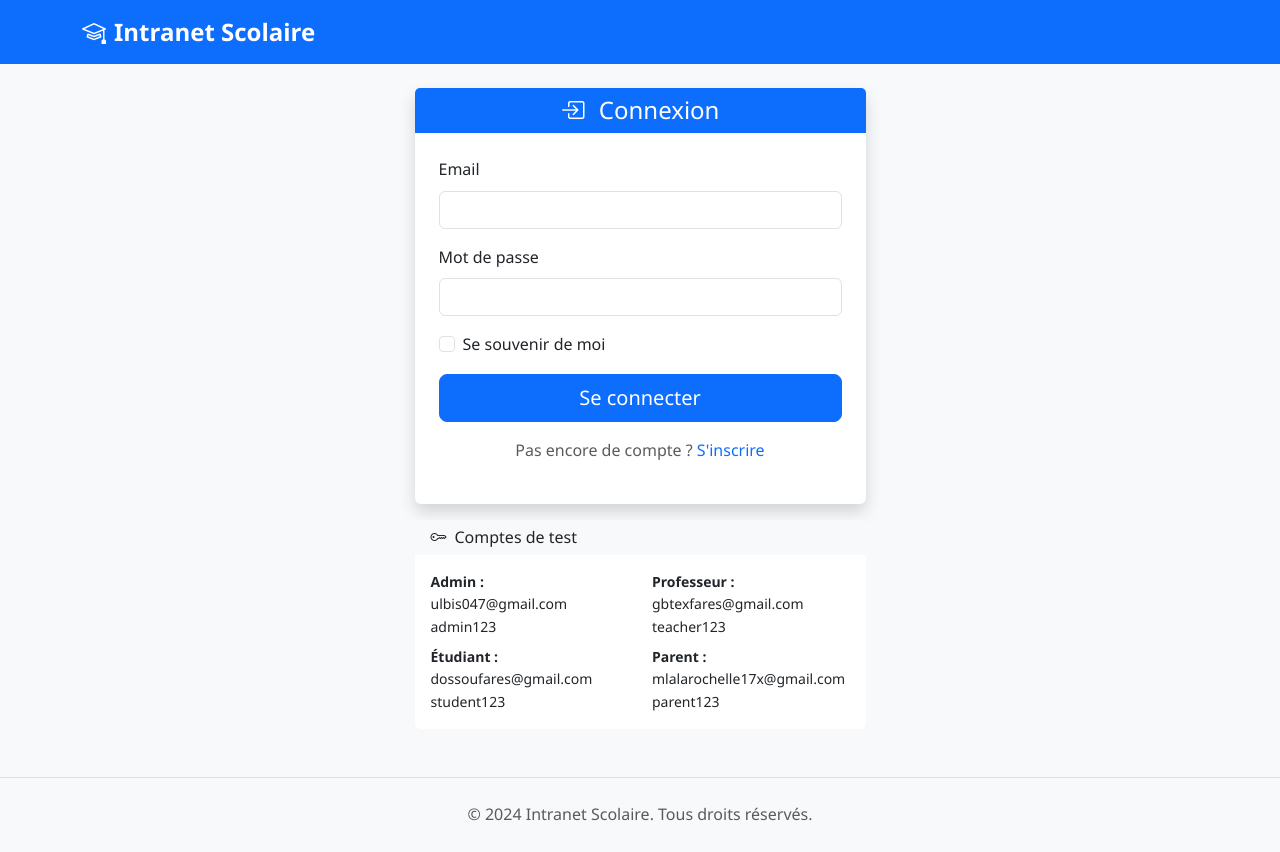
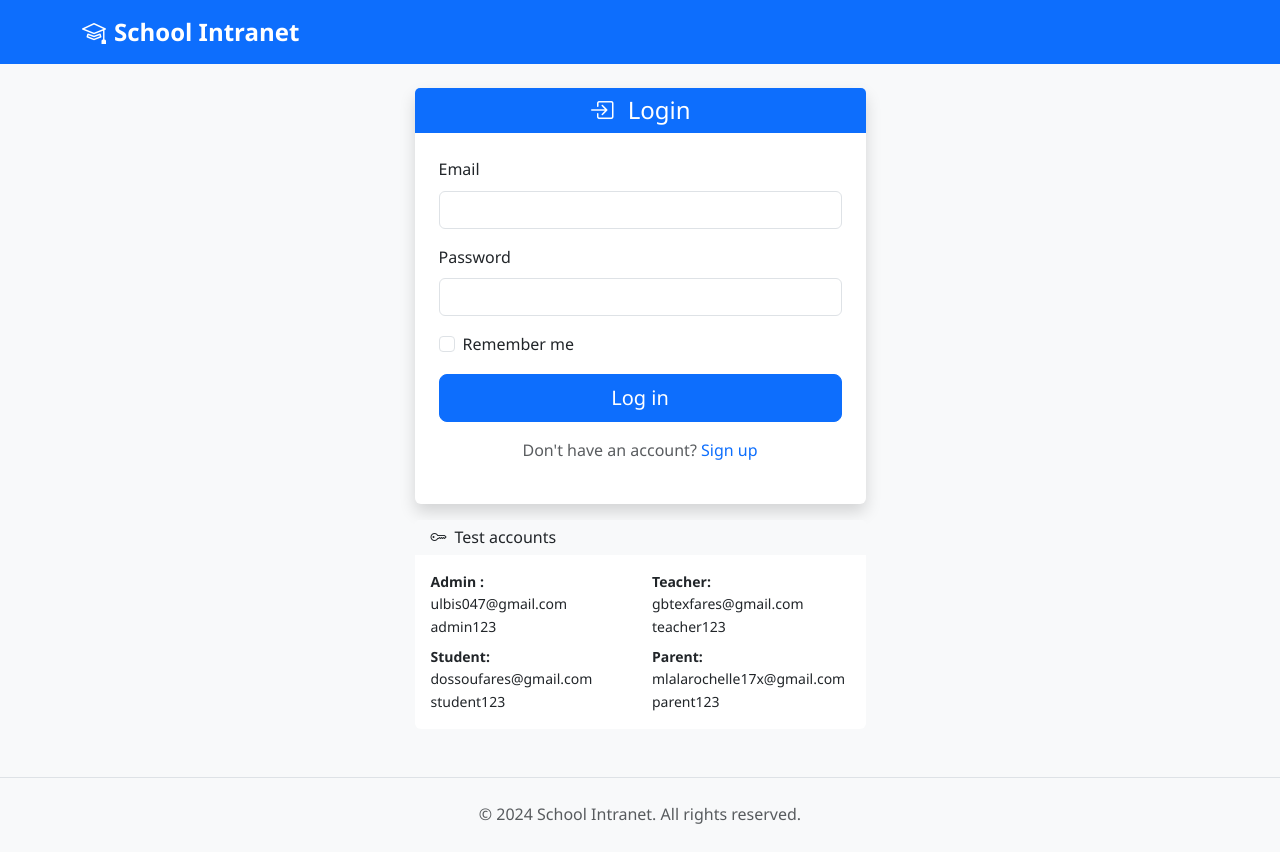
Before and after one commit to FaresDG/DataSecureProject, a Flask app: page /auth/login in a window 1280 px wide. Run offline with Flask 3, Linux system fonts and the light colour scheme; some libraries are stand-ins or nearby versions.

Commit message:
Translate site to English

```diff
--- a/forms.py
+++ b/forms.py
@@ -5,26 +5,26 @@ from models import User, Role, Student, Teacher
 
 class LoginForm(FlaskForm):
     email = StringField('Email', validators=[DataRequired(), Email()])
-    password = PasswordField('Mot de passe', validators=[DataRequired()])
-    remember_me = BooleanField('Se souvenir de moi')
-    submit = SubmitField('Se connecter')
+    password = PasswordField('Password', validators=[DataRequired()])
+    remember_me = BooleanField('Remember me')
+    submit = SubmitField('Log in')
 
 class MFAForm(FlaskForm):
     # Allow codes up to 16 characters for tests and future extensions
-    code = StringField('Code de vérification', validators=[DataRequired(), Length(min=6, max=16)])
-    remember_me = BooleanField('Se souvenir de moi')
-    submit = SubmitField('Vérifier')
+    code = StringField('Verification code', validators=[DataRequired(), Length(min=6, max=16)])
+    remember_me = BooleanField('Remember me')
+    submit = SubmitField('Verify')
 
 class RegisterForm(FlaskForm):
     email = StringField('Email', validators=[DataRequired(), Email()])
-    first_name = StringField('Prénom', validators=[DataRequired(), Length(min=2, max=50)])
-    last_name = StringField('Nom', validators=[DataRequired(), Length(min=2, max=50)])
-    phone = StringField('Téléphone', validators=[Optional(), Length(max=20)])
-    password = PasswordField('Mot de passe', validators=[DataRequired(), Length(min=8)])
-    password2 = PasswordField('Confirmer le mot de passe',
+    first_name = StringField('First name', validators=[DataRequired(), Length(min=2, max=50)])
+    last_name = StringField('Last name', validators=[DataRequired(), Length(min=2, max=50)])
+    phone = StringField('Phone', validators=[Optional(), Length(max=20)])
+    password = PasswordField('Password', validators=[DataRequired(), Length(min=8)])
+    password2 = PasswordField('Confirm password',
                              validators=[DataRequired(), EqualTo('password')])
-    role_id = SelectField('Rôle', coerce=int, validators=[DataRequired()])
-    submit = SubmitField('S\'inscrire')
+    role_id = SelectField('Role', coerce=int, validators=[DataRequired()])
+    submit = SubmitField('Sign up')
 
     def __init__(self, *args, **kwargs):
         super(RegisterForm, self).__init__(*args, **kwargs)
@@ -33,30 +33,30 @@ class RegisterForm(FlaskForm):
     def validate_email(self, email):
         user = User.query.filter_by(email=email.data).first()
         if user is not None:
-            raise ValidationError('Cette adresse email est déjà utilisée.')
+            raise ValidationError('This email address is already in use.')
 
 class UserForm(FlaskForm):
     email = StringField('Email', validators=[DataRequired(), Email()])
-    first_name = StringField('Prénom', validators=[DataRequired(), Length(min=2, max=50)])
-    last_name = StringField('Nom', validators=[DataRequired(), Length(min=2, max=50)])
-    phone = StringField('Téléphone', validators=[Optional(), Length(max=20)])
-    password = PasswordField('Mot de passe', validators=[Optional(), Length(min=8)])
-    role_id = SelectField('Rôle', coerce=int, validators=[DataRequired()])
-    is_active = BooleanField('Compte actif', default=True)
-    submit = SubmitField('Enregistrer')
+    first_name = StringField('First name', validators=[DataRequired(), Length(min=2, max=50)])
+    last_name = StringField('Last name', validators=[DataRequired(), Length(min=2, max=50)])
+    phone = StringField('Phone', validators=[Optional(), Length(max=20)])
+    password = PasswordField('Password', validators=[Optional(), Length(min=8)])
+    role_id = SelectField('Role', coerce=int, validators=[DataRequired()])
+    is_active = BooleanField('Active account', default=True)
+    submit = SubmitField('Save')
 
 class GradeForm(FlaskForm):
-    student_id = SelectField('Étudiant', coerce=int, validators=[DataRequired()])
-    course_id = SelectField('Matière', coerce=int, validators=[DataRequired()])
-    grade_value = FloatField('Note', validators=[DataRequired(), NumberRange(min=0, max=20)])
+    student_id = SelectField('Student', coerce=int, validators=[DataRequired()])
+    course_id = SelectField('Course', coerce=int, validators=[DataRequired()])
+    grade_value = FloatField('Grade', validators=[DataRequired(), NumberRange(min=0, max=20)])
     grade_type = SelectField('Type', choices=[
-        ('Contrôle', 'Contrôle'),
-        ('Examen', 'Examen'),
-        ('Devoir', 'Devoir'),
+        ('Test', 'Test'),
+        ('Exam', 'Exam'),
+        ('Homework', 'Homework'),
         ('Participation', 'Participation')
     ], validators=[DataRequired()])
-    comments = TextAreaField('Commentaires', validators=[Optional()])
-    submit = SubmitField('Ajouter la note')
+    comments = TextAreaField('Comments', validators=[Optional()])
+    submit = SubmitField('Add grade')
 
     def __init__(self, *args, **kwargs):
         super(GradeForm, self).__init__(*args, **kwargs)
@@ -64,16 +64,16 @@ class GradeForm(FlaskForm):
                                   for s in Student.query.join(User)]
 
 class AbsenceForm(FlaskForm):
-    student_id = SelectField('Étudiant', coerce=int, validators=[DataRequired()])
+    student_id = SelectField('Student', coerce=int, validators=[DataRequired()])
     date = DateField('Date', validators=[DataRequired()])
-    period = SelectField('Période', choices=[
-        ('Matin', 'Matin'),
-        ('Après-midi', 'Après-midi'),
-        ('Journée', 'Journée complète')
+    period = SelectField('Period', choices=[
+        ('Morning', 'Morning'),
+        ('Afternoon', 'Afternoon'),
+        ('Day', 'Full day')
     ], validators=[DataRequired()])
-    is_justified = BooleanField('Absence justifiée', default=False)
-    reason = StringField('Motif', validators=[Optional(), Length(max=200)])
-    submit = SubmitField('Enregistrer l\'absence')
+    is_justified = BooleanField('Justified absence', default=False)
+    reason = StringField('Reason', validators=[Optional(), Length(max=200)])
+    submit = SubmitField("Save absence")
 
     def __init__(self, *args, **kwargs):
         super(AbsenceForm, self).__init__(*args, **kwargs)
@@ -81,9 +81,9 @@ class AbsenceForm(FlaskForm):
                                   for s in Student.query.join(User)]
 
 class CourseForm(FlaskForm):
-    name = StringField('Nom du cours', validators=[DataRequired(), Length(max=100)])
+    name = StringField('Course name', validators=[DataRequired(), Length(max=100)])
     code = StringField('Code', validators=[DataRequired(), Length(max=20)])
     description = TextAreaField('Description', validators=[Optional()])
-    credits = IntegerField('Crédits', validators=[DataRequired(), NumberRange(min=1, max=10)])
-    teacher_id = SelectField('Professeur', coerce=int, validators=[DataRequired()])
-    submit = SubmitField('Enregistrer')
+    credits = IntegerField('Credits', validators=[DataRequired(), NumberRange(min=1, max=10)])
+    teacher_id = SelectField('Teacher', coerce=int, validators=[DataRequired()])
+    submit = SubmitField('Save')
--- a/templates/auth/login.html
+++ b/templates/auth/login.html
@@ -1,6 +1,6 @@
 {% extends "base.html" %}
 
-{% block title %}Connexion - Intranet Scolaire{% endblock %}
+{% block title %}Login - School Intranet{% endblock %}
 
 {% block content %}
 <div class="row justify-content-center">
@@ -9,7 +9,7 @@
             <div class="card-header bg-primary text-white text-center">
                 <h4 class="mb-0">
                     <i class="bi bi-box-arrow-in-right me-2"></i>
-                    Connexion
+                    Login
                 </h4>
             </div>
             <div class="card-body p-4">
@@ -52,8 +52,8 @@
 
                 <div class="text-center mt-3">
                     <p class="text-muted">
-                        Pas encore de compte ?
-                        <a href="{{ url_for('auth.register') }}" class="text-decoration-none">S'inscrire</a>
+                        Don't have an account?
+                        <a href="{{ url_for('auth.register') }}" class="text-decoration-none">Sign up</a>
                     </p>
                 </div>
             </div>
@@ -61,13 +61,13 @@
 
         <div class="alert alert-info mt-3">
             <i class="bi bi-info-circle me-2"></i>
-            <strong>Sécurité MFA :</strong> Après saisie de vos identifiants, un code de vérification sera envoyé à votre adresse email.
+            <strong>MFA security:</strong> After entering your credentials, a verification code will be sent to your email address.
         </div>
 
         <!-- Comptes de test -->
         <div class="card mt-3">
             <div class="card-header bg-light">
-                <h6 class="mb-0"><i class="bi bi-key me-2"></i>Comptes de test</h6>
+                <h6 class="mb-0"><i class="bi bi-key me-2"></i>Test accounts</h6>
             </div>
             <div class="card-body small">
                 <div class="row">
@@ -77,19 +77,19 @@
                         admin123
                     </div>
                     <div class="col-6">
-                        <strong>Professeur :</strong><br>
+                        <strong>Teacher:</strong><br>
                         gbtexfares@gmail.com<br>
                         teacher123
                     </div>
                 </div>
                 <div class="row mt-2">
                     <div class="col-6">
-                        <strong>Étudiant :</strong><br>
+                        <strong>Student:</strong><br>
                         dossoufares@gmail.com<br>
                         student123
                     </div>
                     <div class="col-6">
-                        <strong>Parent :</strong><br>
+                        <strong>Parent:</strong><br>
                         mlalarochelle17x@gmail.com<br>
                         parent123
                     </div>
--- a/templates/auth/register.html
+++ b/templates/auth/register.html
@@ -1,6 +1,6 @@
 {% extends "base.html" %}
 
-{% block title %}Inscription - Intranet Scolaire{% endblock %}
+{% block title %}Sign Up - School Intranet{% endblock %}
 
 {% block content %}
 <div class="row justify-content-center">
@@ -9,7 +9,7 @@
             <div class="card-header bg-success text-white text-center">
                 <h4 class="mb-0">
                     <i class="bi bi-person-plus me-2"></i>
-                    Inscription
+                    Sign Up
                 </h4>
             </div>
             <div class="card-body p-4">
@@ -70,7 +70,7 @@
                 </form>
                 <div class="text-center mt-3">
                     <p class="text-muted">
-                        Déjà inscrit ? <a href="{{ url_for('auth.login') }}" class="text-decoration-none">Se connecter</a>
+                        Already have an account? <a href="{{ url_for('auth.login') }}" class="text-decoration-none">Log in</a>
                     </p>
                 </div>
             </div>
--- a/templates/base.html
+++ b/templates/base.html
@@ -1,9 +1,9 @@
 <!DOCTYPE html>
-<html lang="fr">
+<html lang="en">
 <head>
     <meta charset="UTF-8">
     <meta name="viewport" content="width=device-width, initial-scale=1.0">
-    <title>{% block title %}Intranet Scolaire{% endblock %}</title>
+    <title>{% block title %}School Intranet{% endblock %}</title>
 
     <!-- Bootstrap CSS -->
     <link href="https://cdn.jsdelivr.net/npm/bootstrap@5.3.0/dist/css/bootstrap.min.css" rel="stylesheet">
@@ -18,7 +18,7 @@
     <nav class="navbar navbar-expand-lg navbar-dark bg-primary">
         <div class="container">
             <a class="navbar-brand" href="{{ url_for('main.index') }}">
-                <i class="bi bi-mortarboard me-2"></i>Intranet Scolaire
+                <i class="bi bi-mortarboard me-2"></i>School Intranet
             </a>
 
             {% if current_user.is_authenticated %}
@@ -30,19 +30,19 @@
                 <ul class="navbar-nav me-auto">
                     <li class="nav-item">
                         <a class="nav-link" href="{{ url_for('main.dashboard') }}">
-                            <i class="bi bi-house-door me-1"></i>Accueil
+                            <i class="bi bi-house-door me-1"></i>Home
                         </a>
                     </li>
 
                     {% if current_user.has_role('student') %}
                     <li class="nav-item">
                         <a class="nav-link" href="{{ url_for('student.grades') }}">
-                            <i class="bi bi-clipboard-data me-1"></i>Mes Notes
+                            <i class="bi bi-clipboard-data me-1"></i>My Grades
                         </a>
                     </li>
                     <li class="nav-item">
                         <a class="nav-link" href="{{ url_for('student.schedule') }}">
-                            <i class="bi bi-calendar3 me-1"></i>Planning
+                            <i class="bi bi-calendar3 me-1"></i>Schedule
                         </a>
                     </li>
                     {% endif %}
@@ -50,12 +50,12 @@
                     {% if current_user.has_role('teacher') %}
                     <li class="nav-item">
                         <a class="nav-link" href="{{ url_for('teacher.courses') }}">
-                            <i class="bi bi-book me-1"></i>Mes Cours
+                            <i class="bi bi-book me-1"></i>My Courses
                         </a>
                     </li>
                     <li class="nav-item">
                         <a class="nav-link" href="{{ url_for('teacher.add_grade') }}">
-                            <i class="bi bi-plus-circle me-1"></i>Ajouter Note
+                            <i class="bi bi-plus-circle me-1"></i>Add Grade
                         </a>
                     </li>
                     {% endif %}
@@ -63,12 +63,12 @@
                     {% if current_user.has_role('admin') %}
                     <li class="nav-item">
                         <a class="nav-link" href="{{ url_for('admin.users') }}">
-                            <i class="bi bi-people me-1"></i>Utilisateurs
+                            <i class="bi bi-people me-1"></i>Users
                         </a>
                     </li>
                     <li class="nav-item">
                         <a class="nav-link" href="{{ url_for('admin.courses') }}">
-                            <i class="bi bi-journal-bookmark me-1"></i>Cours
+                            <i class="bi bi-journal-bookmark me-1"></i>Courses
                         </a>
                     </li>
                     {% endif %}
@@ -81,11 +81,11 @@
                         </a>
                         <ul class="dropdown-menu">
                             <li><a class="dropdown-item" href="{{ url_for('main.profile') }}">
-                                <i class="bi bi-person me-2"></i>Mon Profil
+                                <i class="bi bi-person me-2"></i>Profile
                             </a></li>
                             <li><hr class="dropdown-divider"></li>
                             <li><a class="dropdown-item" href="{{ url_for('auth.logout') }}">
-                                <i class="bi bi-box-arrow-right me-2"></i>Déconnexion
+                                <i class="bi bi-box-arrow-right me-2"></i>Logout
                             </a></li>
                         </ul>
                     </li>
@@ -112,7 +112,7 @@
 
     <footer class="bg-light mt-5 py-4">
         <div class="container text-center">
-            <p class="text-muted mb-0">&copy; 2024 Intranet Scolaire. Tous droits réservés.</p>
+            <p class="text-muted mb-0">&copy; 2024 School Intranet. All rights reserved.</p>
         </div>
     </footer>
 
```
Also changed, not shown: templates/admin/dashboard.html (+28 -28 lines), templates/auth/mfa_verify.html (+8 -8 lines), templates/errors/404.html (+5 -5 lines), templates/errors/500.html (+5 -5 lines), templates/main/index.html (+20 -20 lines), templates/main/profile.html (+6 -6 lines), templates/parent/dashboard.html (+9 -9 lines), templates/student/dashboard.html (+21 -21 lines), tests/test_auth.py (+6 -6 lines).
